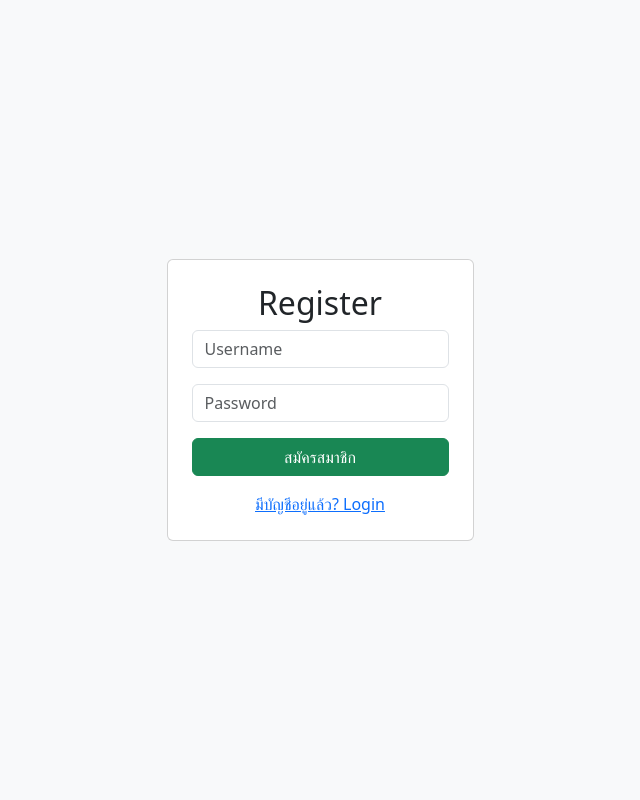
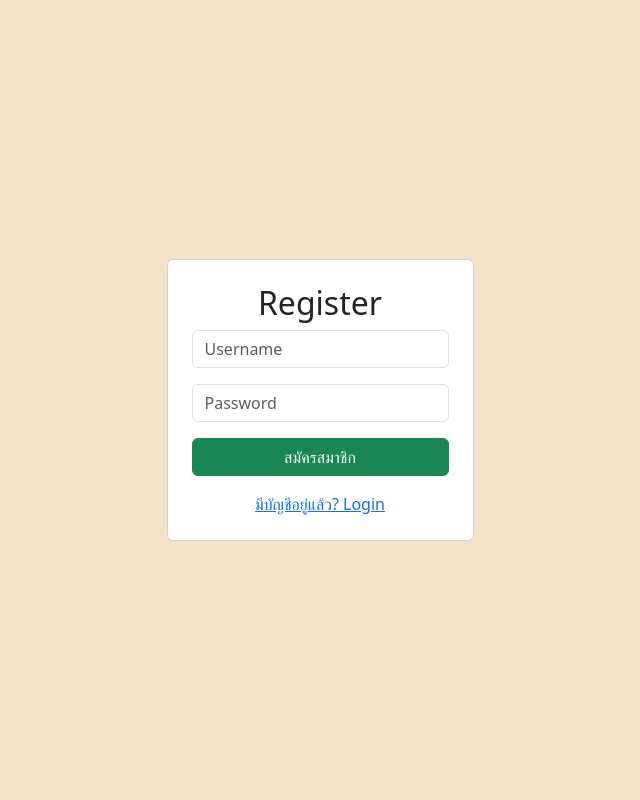
Before and after one commit to AufaWandoloh/my-web, a Flask app: page /register in a window 1280 px wide. Shown: the whole page, without its empty margins (320-960 px from the left). Run offline with Flask 3, Linux system fonts and the light colour scheme.

Commit message:
add background color

```diff
--- a/recipe_manager/templates/account.html
+++ b/recipe_manager/templates/account.html
@@ -6,6 +6,7 @@
     <meta name="viewport" content="width=device-width, initial-scale=1.0">
     <title>My Account</title>
     <link href="https://cdn.jsdelivr.net/npm/bootstrap@5.3.0/dist/css/bootstrap.min.css" rel="stylesheet">
+
 </head>
 
 <body class="bg-light d-flex justify-content-center align-items-center vh-100">
@@ -20,4 +21,5 @@
     </div>
 </body>
 
+
 </html>
--- a/recipe_manager/templates/register.html
+++ b/recipe_manager/templates/register.html
@@ -6,9 +6,10 @@
     <meta name="viewport" content="width=device-width, initial-scale=1.0">
     <title>Register</title>
     <link href="https://cdn.jsdelivr.net/npm/bootstrap@5.3.0/dist/css/bootstrap.min.css" rel="stylesheet">
+
 </head>
 
-<body class="bg-light d-flex justify-content-center align-items-center vh-100">
+<body style="background-color: #f5e1c8;" class="d-flex justify-content-center align-items-center vh-100">
     <div class="card p-4">
         <h2 class="text-center">Register</h2>
         {% with messages = get_flashed_messages(with_categories=true) %}
```
